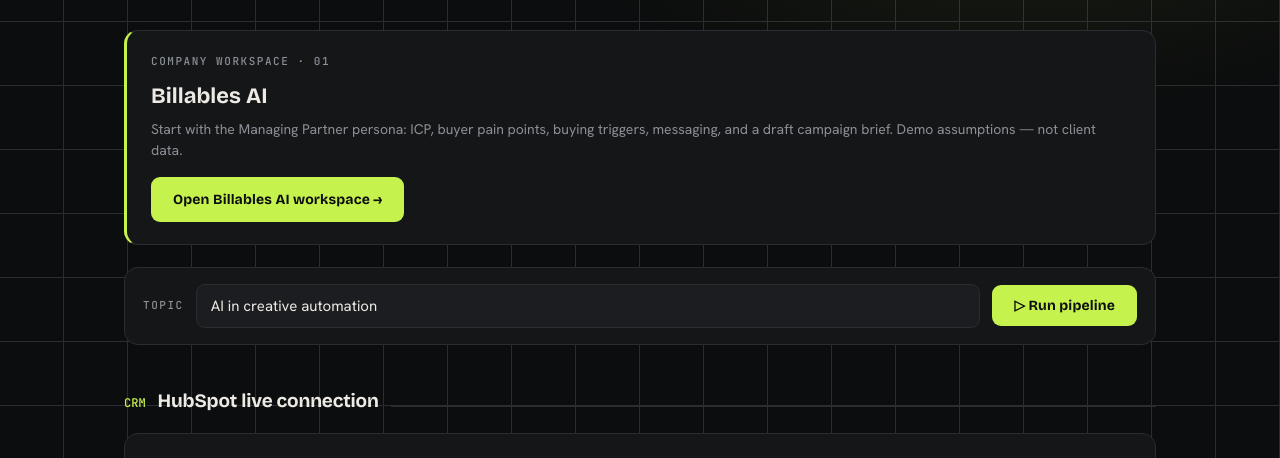
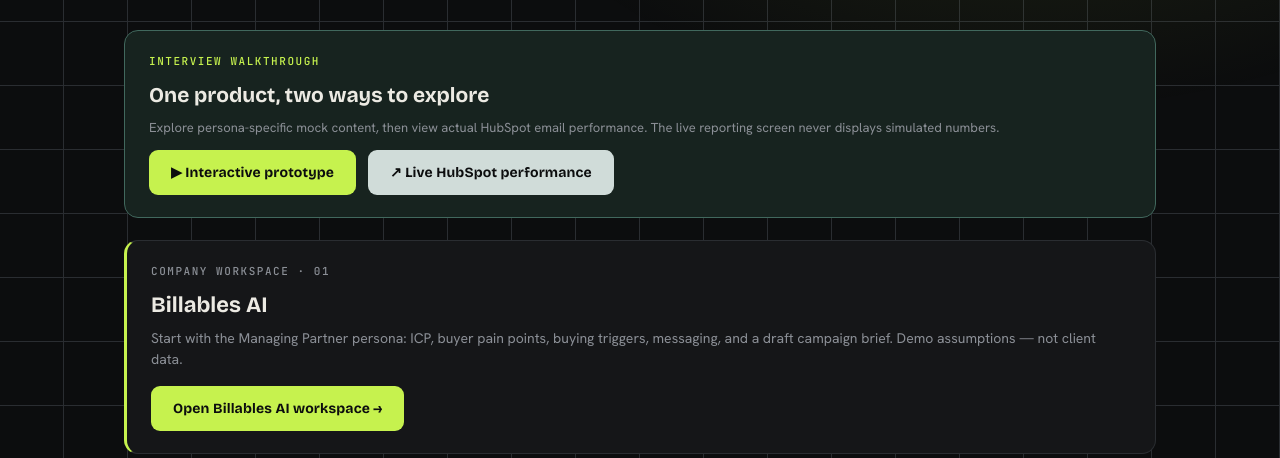
Before and after one commit to liwelaine/ai-pmm-workflows, a Flask app: page / in a window 1280 px wide. Shown: the part 106-564 px from the top of the page. Run offline with Flask 3, Linux system fonts and the light colour scheme; data that the repository does not hold is empty.

Commit message:
Link mock workflow and real HubSpot performance from dashboard

```diff
--- a/ai-content-pipeline/dashboard/templates/index.html
+++ b/ai-content-pipeline/dashboard/templates/index.html
@@ -107,6 +107,16 @@
     </div>
     <span class="chip"><span class="dot"></span>{{ mode }}</span>
   </header>
+
+  <div class="pcard" style="margin-bottom:22px;border:1px solid #41685d;background:#17231f">
+    <div class="label" style="color:var(--lime)">Interview walkthrough</div>
+    <p style="font-family:var(--disp);font-weight:700;font-size:21px;margin-bottom:7px">One product, two ways to explore</p>
+    <p style="color:var(--muted);font-size:13px">Explore persona-specific mock content, then view actual HubSpot email performance. The live reporting screen never displays simulated numbers.</p>
+    <div style="display:flex;gap:12px;flex-wrap:wrap;margin-top:10px">
+      <a href="/prototype" class="btn" style="display:inline-block;text-decoration:none">▶ Interactive prototype</a>
+      <a href="/performance" class="btn" style="display:inline-block;text-decoration:none;background:#d0dcd9">↗ Live HubSpot performance</a>
+    </div>
+  </div>
 
   <!-- First editable-in-code company workspace; independent of CRM side effects. -->
   <div class="pcard" style="margin:0 0 22px;border-left:3px solid var(--lime)">
```
